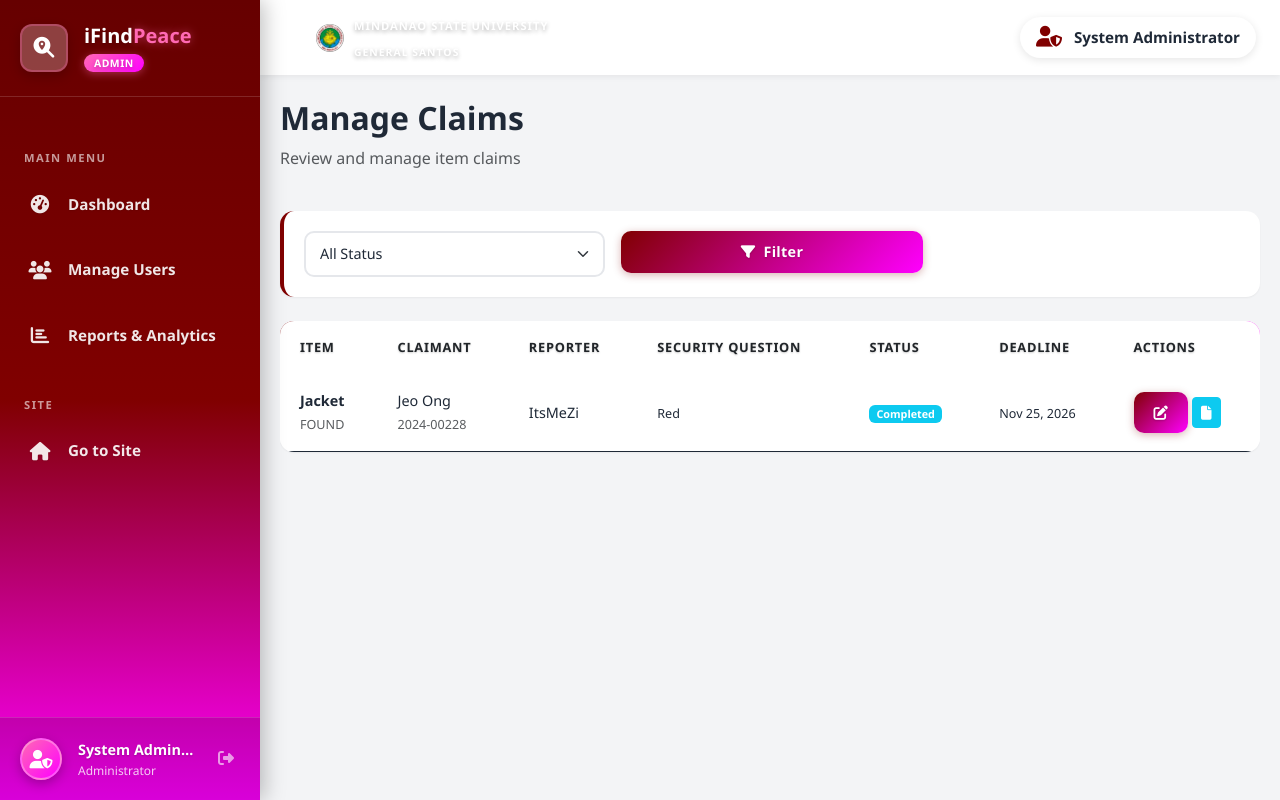
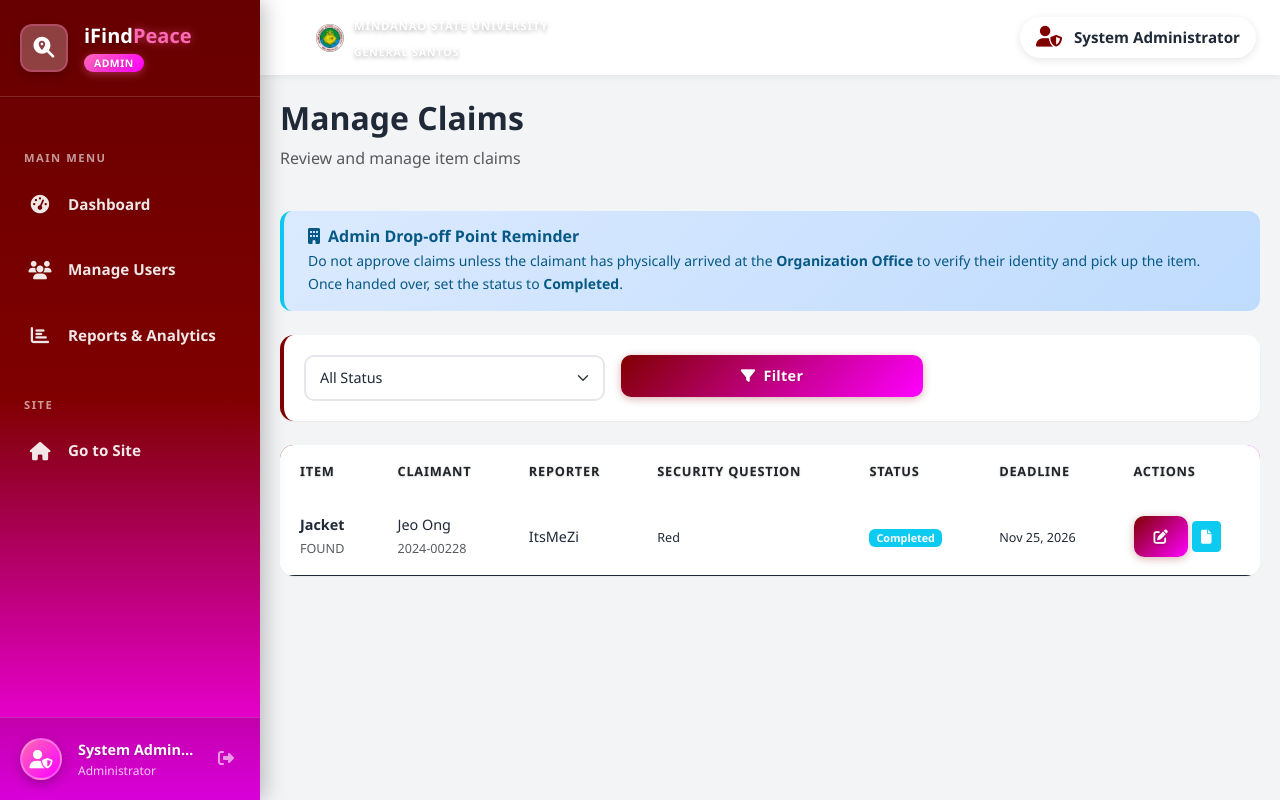
Before and after one commit to DRIANZ25/ifindpeace-V2, a PHP site: page /admin/claims.php in a window 1280 px wide. Run offline with PHP 8.4, Linux system fonts and the light colour scheme; a user stored in the database is signed in; data comes from the database, SQL or seed files in the repository.

Commit message:
Added admin decision logic, auto item status update, and drop-off reminders

```diff
--- a/admin/claims.php
+++ b/admin/claims.php
@@ -10,13 +10,14 @@ if ($_SERVER['REQUEST_METHOD'] === 'POST' && isset($_POST['update_claim'])) {
     $status = sanitize($_POST['status']);
     $admin_notes = sanitize($_POST['admin_notes']);
 
+    // 1. Update the claim status
     $stmt = $conn->prepare("UPDATE claims SET claim_status = ?, admin_notes = ? WHERE claim_id = ?");
     $stmt->bind_param("ssi", $status, $admin_notes, $claim_id);
     $stmt->execute();
     $stmt->close();
 
-    // Get claim details for notification
-    $claim_query = "SELECT cl.*, i.item_name, i.user_id as item_owner_id, cl.user_id as claimant_id
+    // 2. Get claim details to update the ITEM status as well
+    $claim_query = "SELECT cl.*, i.item_id, i.item_name, i.user_id as item_owner_id, cl.user_id as claimant_id
                     FROM claims cl
                     JOIN items i ON cl.item_id = i.item_id
                     WHERE cl.claim_id = ?";
@@ -26,11 +27,19 @@ if ($_SERVER['REQUEST_METHOD'] === 'POST' && isset($_POST['update_claim'])) {
     $claim = $stmt->get_result()->fetch_assoc();
     $stmt->close();
 
-    // Notify claimant
+    // 3. If admin approves or completes the claim, mark the ITEM as claimed
+    if ($status === 'approved' || $status === 'completed') {
+        $item_id = $claim['item_id'];
+        $conn->query("UPDATE items SET status = 'claimed' WHERE item_id = $item_id");
+    }
+
+    // 4. Notify the claimant
     if ($status === 'approved') {
-        sendNotification($claim['claimant_id'], $claim['item_id'], 'claim_approved', "Your claim for {$claim['item_name']} has been approved!");
+        sendNotification($claim['claimant_id'], $claim['item_id'], 'claim_approved', "Your claim for '{$claim['item_name']}' has been approved! Please proceed to the Organization Office with your ID to pick it up.");
     } elseif ($status === 'rejected') {
-        sendNotification($claim['claimant_id'], $claim['item_id'], 'claim_rejected', "Your claim for {$claim['item_name']} has been rejected.");
+        sendNotification($claim['claimant_id'], $claim['item_id'], 'claim_rejected', "Your claim for '{$claim['item_name']}' has been rejected.");
+    } elseif ($status === 'completed') {
+        sendNotification($claim['claimant_id'], $claim['item_id'], 'item_returned', "Your claim for '{$claim['item_name']}' is completed. Thank you!");
     }
 
     logActivity($_SESSION['user_id'], 'update_claim_status', "Updated claim $claim_id status to $status");
@@ -109,6 +118,12 @@ $conn->close();
                 <h2 class="fw-bold">Manage Claims</h2>
                 <p class="text-muted">Review and manage item claims</p>
             </div>
+        </div>
+
+        <!-- Drop-off Reminder for Admin -->
+        <div class="alert alert-info border-info mb-4">
+            <h6 class="fw-bold mb-1"><i class="fas fa-building me-2"></i>Admin Drop-off Point Reminder</h6>
+            <p class="mb-0 small">Do not approve claims unless the claimant has physically arrived at the <strong>Organization Office</strong> to verify their identity and pick up the item. Once handed over, set the status to <strong>Completed</strong>.</p>
         </div>
 
         <!-- Filters -->
@@ -234,9 +249,9 @@ $conn->close();
                                 <label class="form-label">Status</label>
                                 <select name="status" class="form-select" required>
                                     <option value="pending" <?php echo $claim['claim_status'] === 'pending' ? 'selected' : ''; ?>>Pending</option>
-                                    <option value="approved" <?php echo $claim['claim_status'] === 'approved' ? 'selected' : ''; ?>>Approved</option>
+                                    <option value="approved" <?php echo $claim['claim_status'] === 'approved' ? 'selected' : ''; ?>>Approved (Waiting for pickup)</option>
                                     <option value="rejected" <?php echo $claim['claim_status'] === 'rejected' ? 'selected' : ''; ?>>Rejected</option>
-                                    <option value="completed" <?php echo $claim['claim_status'] === 'completed' ? 'selected' : ''; ?>>Completed</option>
+                                    <option value="completed" <?php echo $claim['claim_status'] === 'completed' ? 'selected' : ''; ?>>Completed (Item Handed Over)</option>
                                 </select>
                             </div>
 
```
Also changed, not shown: admin/dashboard.php (+19 -8 lines), admin/items.php (+6 -1 lines).
